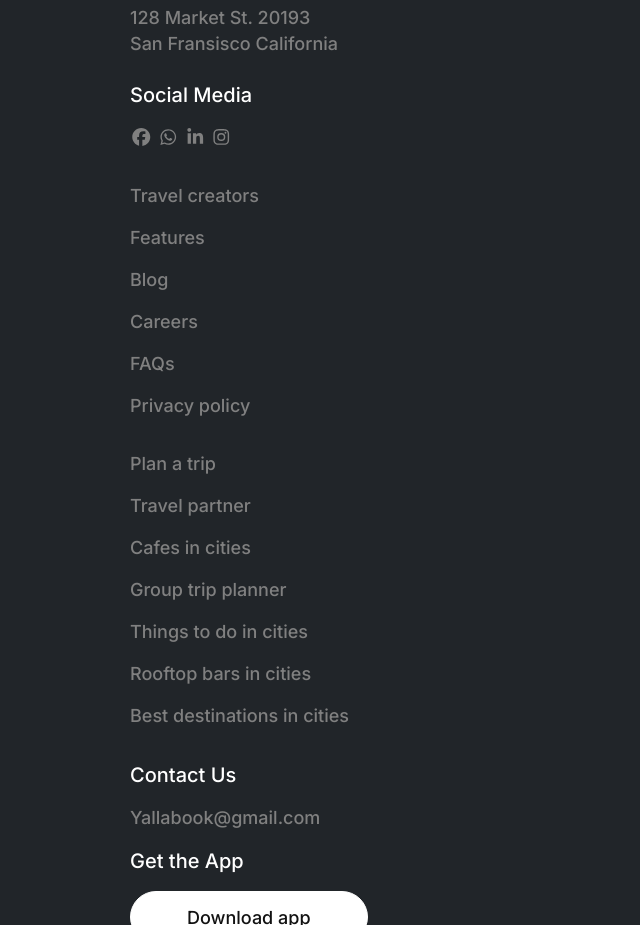
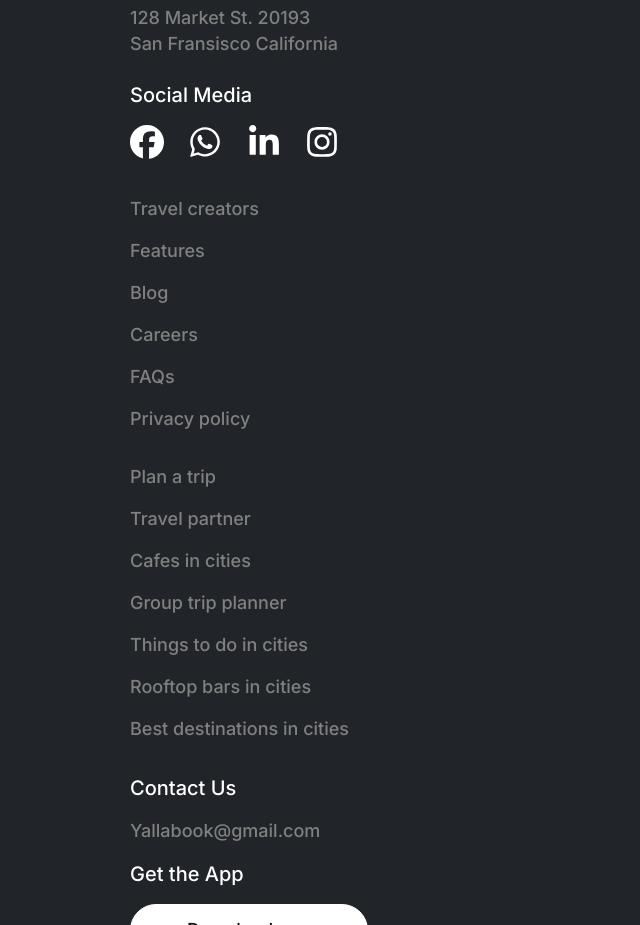
Before and after one commit to Raad-Hanandeh/responsive, a plain HTML site: page index.html in a window 1280 px wide. Shown: the part 5780-6705 px from the top of the page, without its empty margins (0-640 px from the left). Drawn offline with nearby package versions, Linux system fonts and the light colour scheme.

Commit message:
last update

```diff
--- a/css/packages.css
+++ b/css/packages.css
@@ -1458,11 +1458,17 @@ body {
     font-weight: 700;
     line-height: normal;
   }
-  i {
+  .footer-icon {
+    width: 20px;
+    height: 20px;
+    border-radius: 50%;
+    color: #fff;
+  }
+  .iicon {
     margin: 0 10px;
-    width: 34px;
-    height: 34px;
-    border-radius: 50%;
+  }
+  .iiicon {
+    margin-right: 10px;
   }
   hr {
     margin-top: 52px;
@@ -2164,12 +2170,7 @@ body {
     font-weight: 700;
     line-height: normal;
   }
-  i {
-    margin: 0 10px;
-    width: 34px;
-    height: 34px;
-    border-radius: 50%;
-  }
+
   hr {
     margin-top: 52px;
     margin-bottom: 32px;
@@ -2195,4 +2196,16 @@ body {
     font-weight: 500;
     line-height: 140%;
   }
+  .footer-icon {
+    width: 34px;
+    height: 34px;
+    border-radius: 50%;
+    color: #fff;
+  }
+  .iicon {
+    margin: 0 10px;
+  }
+  .iiicon {
+    margin-right: 10px;
+  }
 }
--- a/css/style.css
+++ b/css/style.css
@@ -67,7 +67,7 @@ header {
   font-size: 18px;
   font-style: normal;
   font-weight: 500;
-  line-height: 140%; /* 25.2px */
+  line-height: 140%;
   margin-top: 14px;
 }
 
@@ -232,7 +232,7 @@ header {
     font-size: 16px;
     font-style: normal;
     font-weight: 500;
-    line-height: 140%; /* 22.4px */
+    line-height: 140%;
     height: 44px;
     padding: 16px 56px;
     align-items: center;
@@ -301,14 +301,10 @@ header {
     width: 334px;
     height: 370px;
   }
-  /* .text-our p {
-    width: 335px;
-    color: #fff;
-    font-size: 18px;
-    font-style: normal;
-    font-weight: 500;
-    line-height: 140%;
-  } */
+  .fa-star {
+    color: #f7b940;
+  }
+
   /**********************************************************************************************************************/
 
   .our-btn {
@@ -336,7 +332,6 @@ header {
   }
   .iphone {
     width: 100%;
-    /* height: 376px; */
     flex-shrink: 0;
     background: url(<path-to-image>),
       rgb(243, 91, 91) -0.127px -747px / 100.021% 271.33% no-repeat;
@@ -521,7 +516,6 @@ header {
   }
   .crghite {
     display: block;
-    /* justify-content: center; */
     text-align: center;
   }
   .crghite p {
@@ -539,6 +533,18 @@ header {
     font-style: normal;
     font-weight: 500;
     line-height: 140%;
+  }
+  .footer-icon {
+    width: 20px;
+    height: 20px;
+    border-radius: 50%;
+    color: #fff;
+  }
+  .iicon {
+    margin: 0 10px;
+  }
+  .iiicon {
+    margin-right: 10px;
   }
 }
 /* // Medium devices (tablets, 768px and up) */
@@ -593,7 +599,6 @@ header {
     font-size: 20.936px;
     font-style: normal;
     font-weight: 700;
-    /* line-height: normal; */
     text-decoration: none;
   }
   .first-div span {
@@ -611,7 +616,6 @@ header {
   }
   .second-div ul {
     margin-top: 0;
-    /* margin-bottom: 313px; */
   }
   .second-div ul li {
     margin: 0;
@@ -623,7 +627,6 @@ header {
     font-size: 18px;
     font-style: normal;
     font-weight: 500;
-    /* line-height: 140%; */
   }
   .align-a {
     margin-top: 1px;
@@ -803,8 +806,7 @@ header {
     font-weight: 600;
     line-height: 140%;
   }
-  .our p {
-  }
+
   .ourr {
     color: var(--text-secondary-text, #808080);
     font-size: 24px;
@@ -816,13 +818,6 @@ header {
     width: 378px;
     height: 418px;
   }
-  /* .text-our p {
-    color: var(--neutral-0-white, #fff);
-    font-size: 24px;
-    font-style: normal;
-    font-weight: 500;
-    line-height: 140%;
-  } */
 
   .our-btn {
     display: inline-flex;
@@ -847,7 +842,6 @@ header {
     flex-shrink: 0;
     background: url(<path-to-image>),
       rgb(243, 91, 91) -0.127px -747px / 100.021% 271.33% no-repeat;
-    /* overflow-y: hidden; */
     border-radius: 16px;
     margin-bottom: 120px;
   }
@@ -938,9 +932,7 @@ header {
   .last-text h5 {
     color: var(--text-main-text, #121212);
     text-align: center;
-
-    /* Font Website/H2/Medium */
-    font-family: Inter;
+    font-family: "Inter";
     font-size: 24px;
     font-style: normal;
     font-weight: 500;
@@ -949,8 +941,6 @@ header {
   .last-text p {
     color: var(--text-secondary-text, #808080);
     text-align: center;
-
-    /* Font Website/Body 2/Regular */
     font-family: "Inter";
     font-size: 18px;
     font-style: normal;
@@ -1030,6 +1020,18 @@ header {
     margin-bottom: 32px;
     color: #808080;
   }
+  .footer-icon {
+    width: 34px;
+    height: 34px;
+    border-radius: 50%;
+    color: #fff;
+  }
+  .iicon {
+    margin: 0 10px;
+  }
+  .iiicon {
+    margin-right: 10px;
+  }
   .crghite {
     display: flex;
     justify-content: space-between;
--- a/index.html
+++ b/index.html
@@ -417,10 +417,10 @@
                           San Fransisco California</a></li>
                       <li><a href="#" ><span>Social Media</span></a></li>
                       <li>
-                          <a href="#" ><i class="fab fa-facebook footer-icon" ></i></a>
-                          <a href="#" ><i class="fab fa-whatsapp footer-icon" ></i></a>
-                         <a href="#" > <i class="fab fa-linkedin-in footer-icon"></i></a>
-                          <a href="#" ><i class="fab fa-instagram footer-icon" ></i></a>
+                          <a href="#" ><i class="fab fa-facebook footer-icon iiicon" ></i></a>
+                          <a href="#" ><i class="fab fa-whatsapp footer-icon iicon" ></i></a>
+                         <a href="#" > <i class="fab fa-linkedin-in footer-icon iicon"></i></a>
+                          <a href="#" ><i class="fab fa-instagram footer-icon iicon" ></i></a>
                       </li>
                   </ul>
 
```
Also changed, not shown: packages.html (+4 -4 lines).
